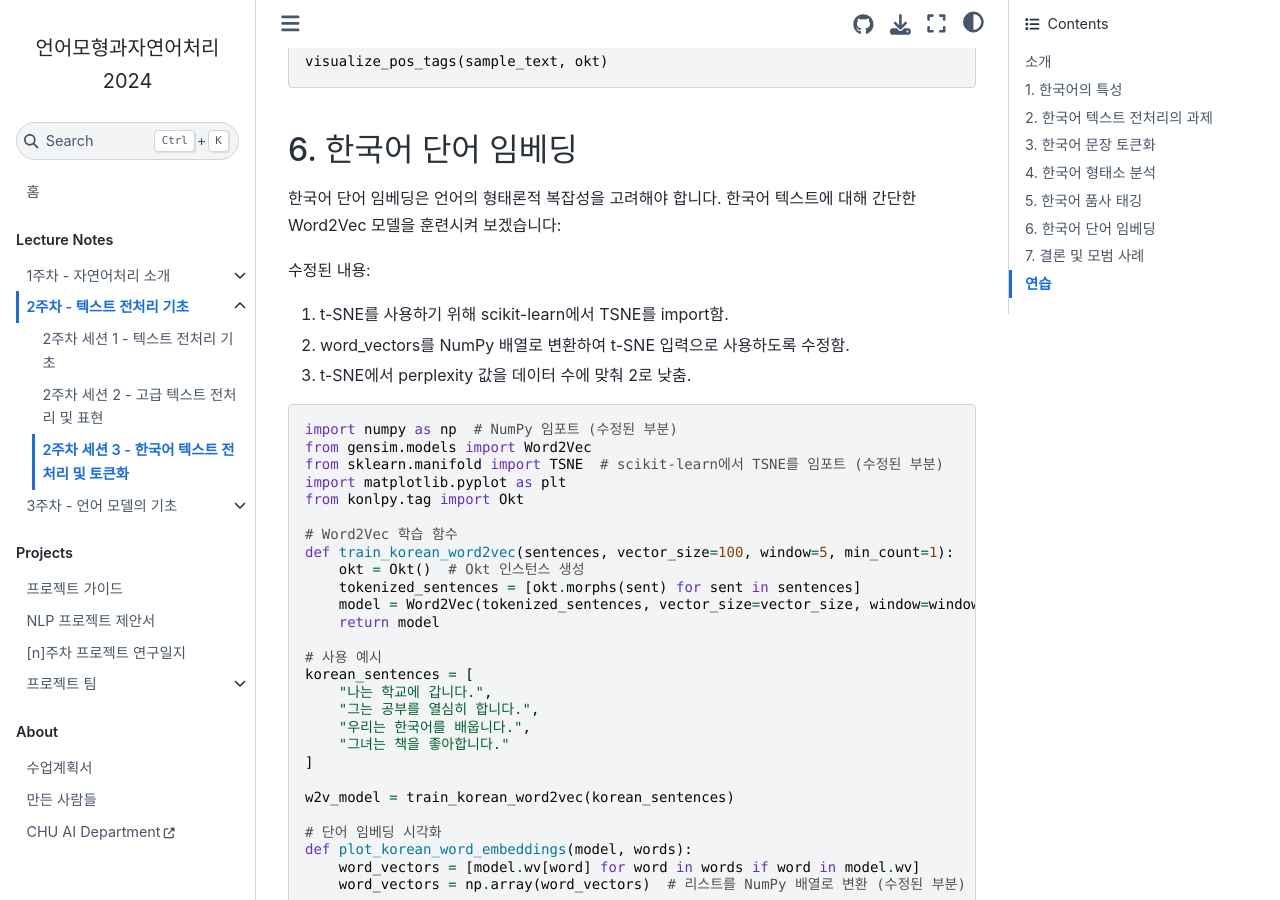
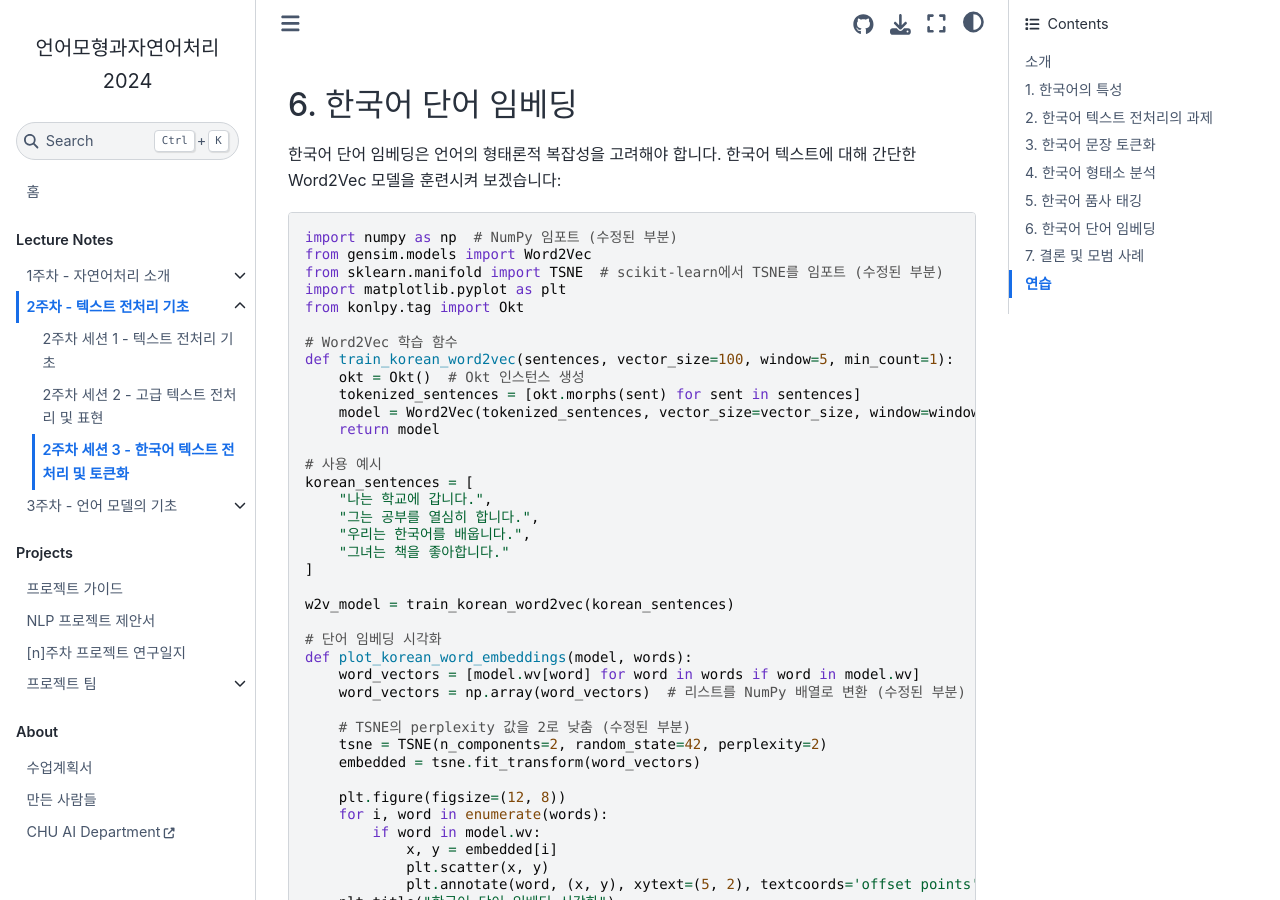
Before and after one commit to entelecheia/intronlp-2024, a Jupyter Book: the page built from book/ko/week02/session3.md, in a window 1280 px wide and 900 px high, scrolled down 4142 px. Built offline with Jupyter Book 1.0.4 settings and Sphinx 7.4.7 and the Sphinx Book theme 1.1.4, drawn with Linux system fonts in a browser that asks for light colours; some of the changed text lies outside the part shown.

Commit message:
chore(book): remove redundant comments and trailing spaces from session3.md

````diff
--- a/book/ko/week02/session3.md
+++ b/book/ko/week02/session3.md
@@ -65,7 +65,6 @@
 4. 높은 동음이의어 비율
 5. 복합 명사
 
-한국어 폰트 깨짐 문제 해결, '나눔' 폰트 추가 부분
 ```python
 import sys #한국어 폰트 깨짐 부분 해결
 
@@ -91,6 +90,7 @@
 font_path = '/usr/share/fonts/truetype/nanum/NanumBarunGothic.ttf'
 font_prop = fm.FontProperties(fname=font_path, size=12)
 ```
+
 이러한 과제들을 예시와 함께 살펴보겠습니다:
 
 ```python
@@ -199,11 +199,6 @@
 
 한국어 단어 임베딩은 언어의 형태론적 복잡성을 고려해야 합니다. 한국어 텍스트에 대해 간단한 Word2Vec 모델을 훈련시켜 보겠습니다:
 
-수정된 내용:
-1. t-SNE를 사용하기 위해 scikit-learn에서 TSNE를 import함.
-2. word_vectors를 NumPy 배열로 변환하여 t-SNE 입력으로 사용하도록 수정함.
-3. t-SNE에서 perplexity 값을 데이터 수에 맞춰 2로 낮춤.
-
 ```python
 import numpy as np  # NumPy 임포트 (수정된 부분)
 from gensim.models import Word2Vec
@@ -251,7 +246,6 @@
 
 okt = Okt()  # Okt 인스턴스 생성
 plot_korean_word_embeddings(w2v_model, okt.morphs("나 학교 공부 한국어 책 좋아하다"))
-
 ```
 
 ## 7. 결론 및 모범 사례
````
